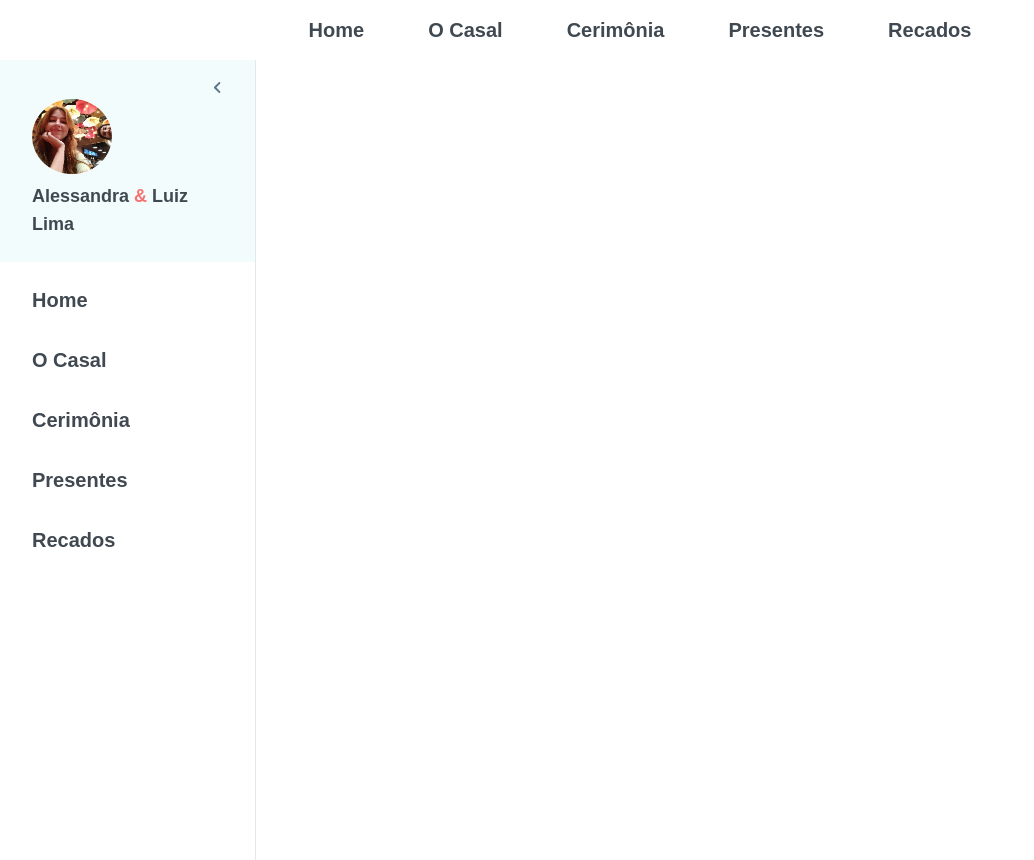
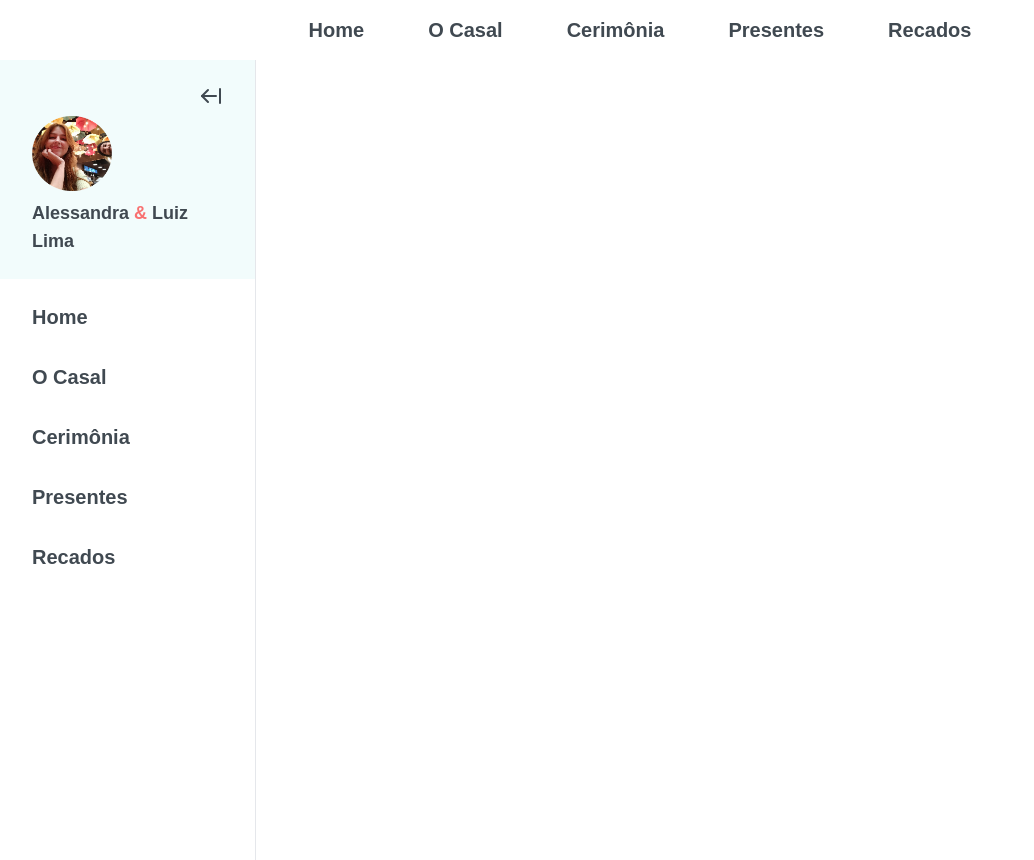
Before and after one commit to Jota-ribeiro/wedding-site, a Next.js app: page / in a window 1280 px wide. Shown: the whole page, without its empty margins (0-1034 px from the left). Built offline with nearby package versions, Linux system fonts and the light colour scheme; a web font is replaced by a local one.

Commit message:
add lucide icon lib

```diff
--- a/app/page.tsx
+++ b/app/page.tsx
@@ -9,6 +9,8 @@ import chevronDown from '@/public/img/chevron-down.svg'
 import Header from "@/components/sections_v2/Header";
 import Image from "next/image";
 import { useState } from "react";
+
+import { ArrowLeftFromLineIcon } from 'lucide-react'
 
 export default function Home() {
 
@@ -25,8 +27,8 @@ export default function Home() {
       )}>
         <div className={clsx('h-full flex flex-col bg-white border-r shadow-sm')}>
           <div className={clsx('h-auto flex flex-col bg-[#f2fcfc] py-6 px-8 gap-2')}>
-            <div onClick={() => setShowAside(false)} className="self-end rotate-90 cursor-pointer">
-              <Image src={chevronDown} alt="" />
+            <div onClick={() => setShowAside(false)} className="self-end cursor-pointer">
+              <ArrowLeftFromLineIcon />
             </div>
             <Image className="w-5/12" src={luizele} alt="" />
             <p className="text-lg">Alessandra <span className="text-red-400">&</span> Luiz Lima</p>
--- a/package.json
+++ b/package.json
@@ -10,6 +10,7 @@
   },
   "dependencies": {
     "clsx": "^2.1.1",
+    "lucide-react": "^0.485.0",
     "next": "15.1.7",
     "react": "^19.0.0",
     "react-dom": "^19.0.0"
```
Also changed, not shown: 1 other file (tests, documents, lock files or other folders).
